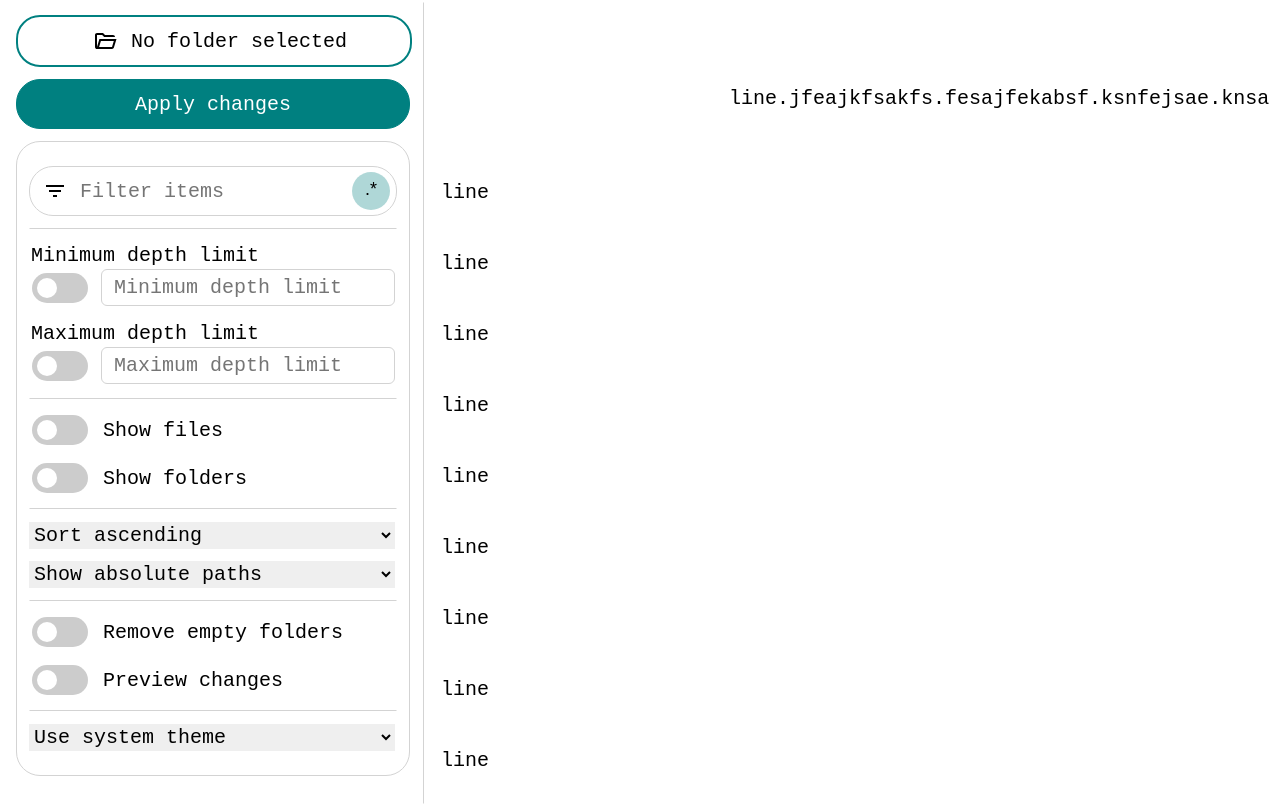
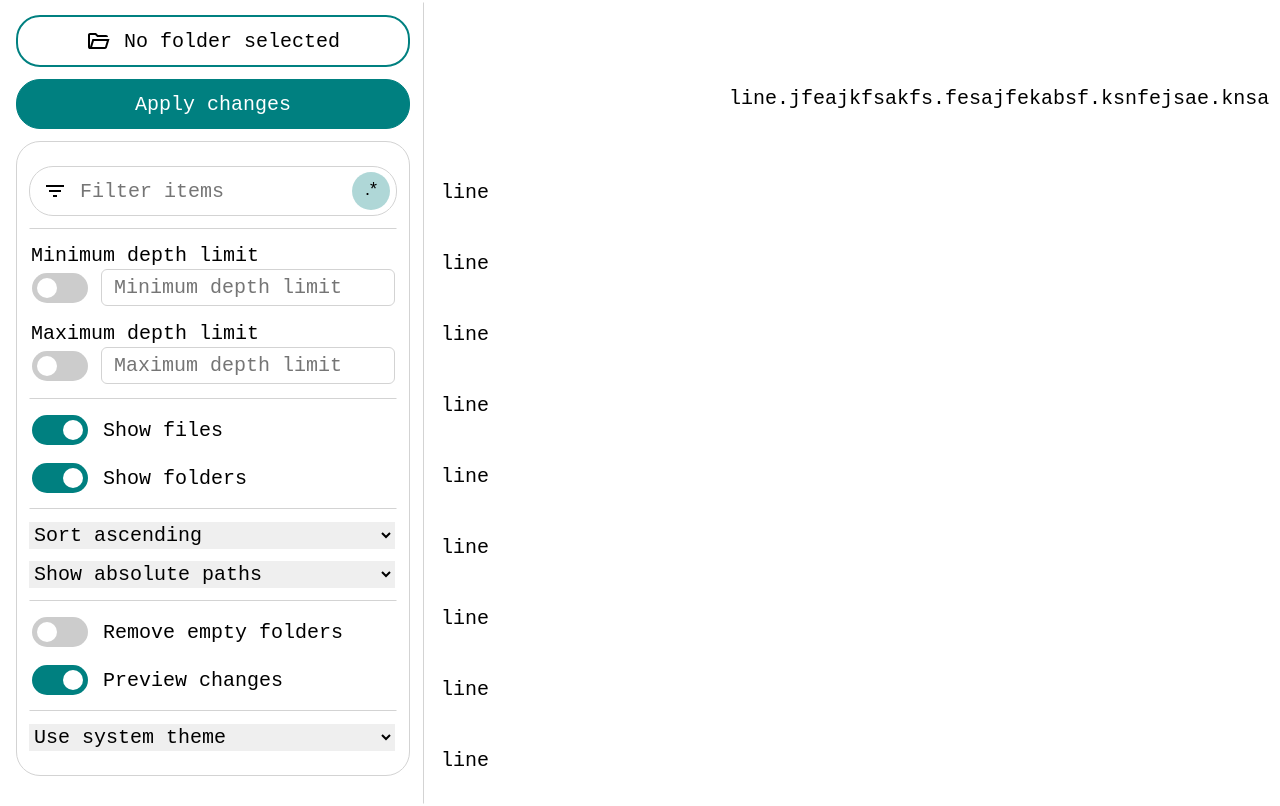
Before and after one commit to mathiaspeters/mareto, a website built with Vite: page index.html in a window 1280 px wide. Built offline with nearby package versions, Linux system fonts and the light colour scheme.

Commit message:
wip typescript

```diff
--- a/index.html
+++ b/index.html
@@ -20,12 +20,12 @@
 
         <div id="left-pane" class="flex-column medium-gap">
 
-            <div id="open-folder-btn" class="rounded medium-gap clickable hover-shadow options-item">
+            <div id="open-folder-btn" class="rounded medium-gap clickable hover-shadow flex-row">
                 <img src="ui/assets/folder_open.svg" />
-                <div>No folder selected</div>
+                <div id="folder-name-txt"></div>
             </div>
 
-            <div id="apply-changes-btn" class="rounded clickable hover-shadow options-item">
+            <div id="apply-changes-btn" class="rounded clickable hover-shadow flex-row">
                 <div>Apply changes</div>
             </div>
 
--- a/ui/css/actions.css
+++ b/ui/css/actions.css
@@ -4,10 +4,7 @@
   height: var(--xlarge);
   overflow: hidden;
   justify-content: center;
-}
-
-#open-folder-btn img {
-  margin-left: var(--medium);
+  padding: 0 var(--medium);
 }
 
 #open-folder-btn div {
--- a/ui/main.ts
+++ b/ui/main.ts
@@ -1,22 +1,81 @@
 import { invoke } from "@tauri-apps/api/tauri";
+import { State } from "./ts/state";
 
-let greetInputEl: HTMLInputElement | null;
-let greetMsgEl: HTMLElement | null;
+let filterInput: HTMLElement | null;
+let clearFilterButton: HTMLElement | null;
+let regexButton: HTMLElement | null;
 
-async function greet() {
-  if (greetMsgEl && greetInputEl) {
-    // Learn more about Tauri commands at https://tauri.app/v1/guides/features/command
-    greetMsgEl.textContent = await invoke("greet", {
-      name: greetInputEl.value,
+const state = new State();
+
+const NO_FOLDER_SELECTED_LABEL = "No folder selected";
+
+
+//async function greet() {
+//  if (greetMsgEl && greetInputEl) {
+//    // Learn more about Tauri commands at https://tauri.app/v1/guides/features/command
+//    greetMsgEl.textContent = await invoke("greet", {
+//      name: greetInputEl.value,
+//    });
+//  }
+//}
+
+window.addEventListener("DOMContentLoaded", () => {
+    myfunc("folder-name-txt", (txt) => {
+        txt.innerHTML = state.selectedFolder == null ?
+            NO_FOLDER_SELECTED_LABEL :
+            state.selectedFolder;
+    })
+
+    myeventfunc("open-folder-btn", "click", (e) => {
+        console.log("openFolderButton: " + e);
     });
-  }
+
+    myeventfunc("apply-changes-btn", "click", (e) => {
+        console.log("applyChangesButton clicked.\n Current state:\n" + JSON.stringify(state));
+    });
+
+    setcheckbox("show-files-chkbox", state.showFiles);
+    mychkboxeventfunc("show-files-chkbox", "change", (checked) => {
+        state.showFiles = checked;
+    });
+
+    setcheckbox("show-folders-chkbox", state.showFolders);
+    mychkboxeventfunc("show-folders-chkbox", "change", (checked) => {
+        state.showFolders = checked;
+    });
+
+    setcheckbox("remove-empty-chkbox", state.removeEmptyFolders);
+    mychkboxeventfunc("remove-empty-chkbox", "change", (checked) => {
+        state.removeEmptyFolders = checked;
+    });
+
+    setcheckbox("preview-changes-chkbox", state.previewChanges);
+    mychkboxeventfunc("preview-changes-chkbox", "change", (checked) => {
+        state.previewChanges = checked;
+    });
+});
+
+const myfunc = (id: string, op: (e: HTMLElement) => void) => {
+    let elem = document.getElementById(id);
+    if (elem != null) {
+        op(elem);
+    }
 }
 
-window.addEventListener("DOMContentLoaded", () => {
-  greetInputEl = document.querySelector("#greet-input");
-  greetMsgEl = document.querySelector("#greet-msg");
-  document.querySelector("#greet-form")?.addEventListener("submit", (e) => {
-    e.preventDefault();
-    greet();
-  });
-});
+const setcheckbox = (id: string, value: boolean) => {
+    myfunc(id, (elem) => {
+        let chkbox = elem as HTMLInputElement;
+        chkbox.checked = value;
+    })
+}
+
+const myeventfunc = (id: string, eventType: string, op: (e: Event) => void) => {
+    document.getElementById(id)?.addEventListener(eventType, (event) => op(event));
+}
+
+const mychkboxeventfunc = (id: string, eventType: string, op: (checked: boolean) => void) => {
+    document.getElementById(id)?.addEventListener(eventType, (event) => {
+        let target = event.currentTarget as HTMLInputElement;
+        op(target?.checked ?? false);
+    });
+}
--- /dev/null
+++ b/ui/ts/state.ts
@@ -0,0 +1,32 @@
+export class State {
+    selectedFolder: string | null = null;
+    filterString: string = "";
+    shouldLimitMinDepth: boolean = false;
+    minDepthLimit: number = 0;
+    shouldLimitMaxDepth: boolean = false;
+    maxDepthLimit: number = 0;
+    showFiles: boolean = true;
+    showFolders: boolean = true;
+    sortOrder: SortOrder = SortOrder.Ascending;
+    pathDisplayType: PathDisplayType = PathDisplayType.Relative;
+    removeEmptyFolders: boolean = false;
+    previewChanges: boolean = true;
+    colorTheme: ColorTheme = ColorTheme.System;
+}
+
+export enum SortOrder {
+    Ascending,
+    Descending,
+}
+
+export enum PathDisplayType {
+    Absolute,
+    Relative,
+    FileName,
+}
+
+export enum ColorTheme {
+    System,
+    Light,
+    Dark,
+}
```
Also changed, not shown: tsconfig.json (+8 -2 lines).
